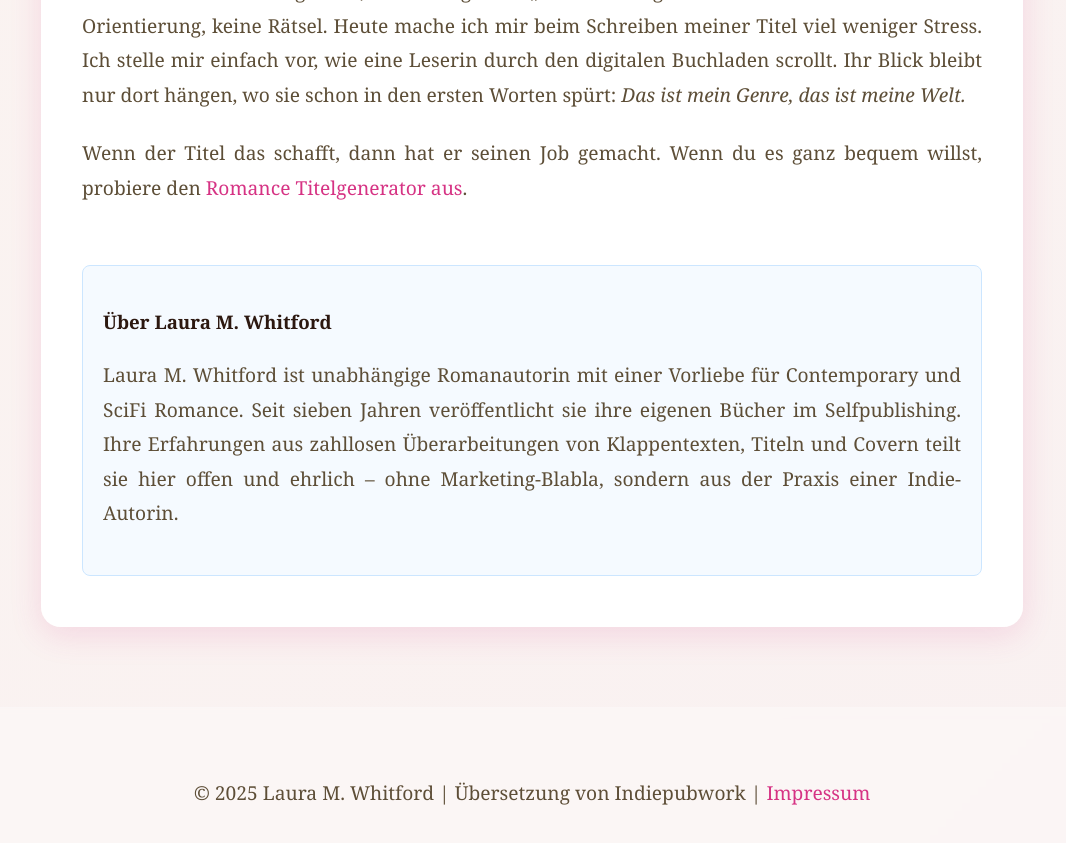
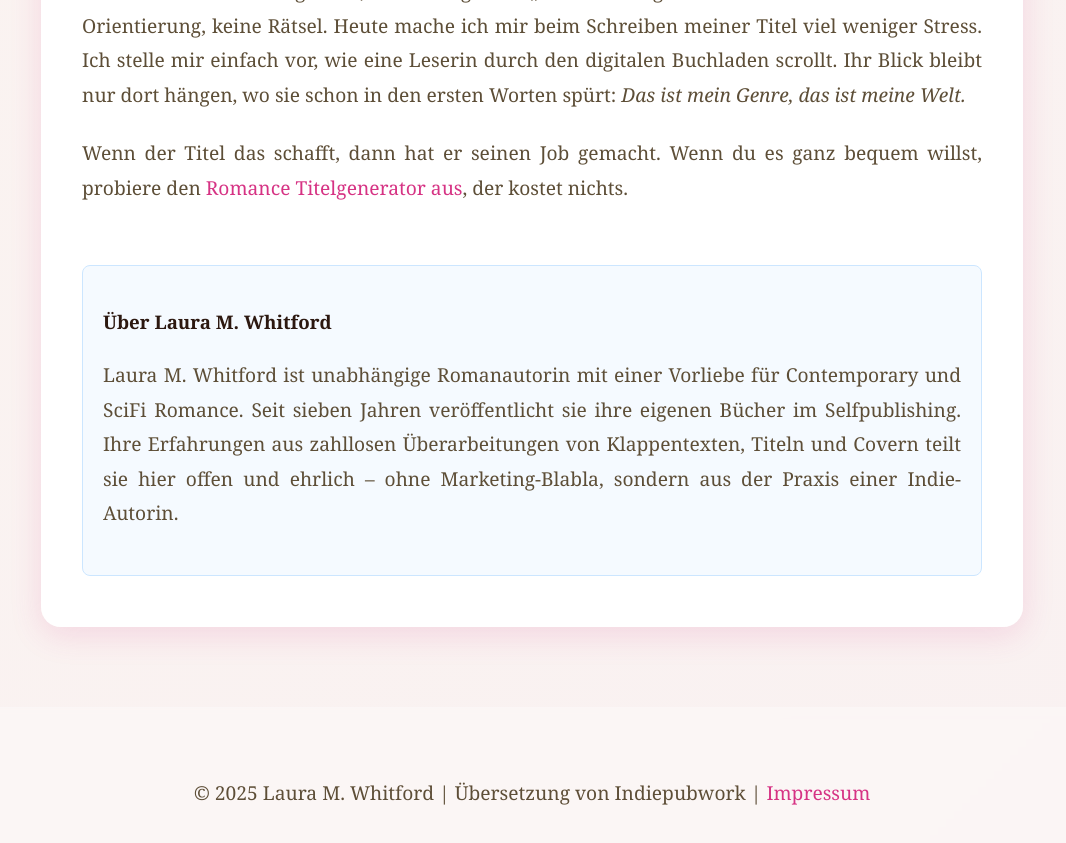
Before and after one commit to Indiepubwork/romantitel, a plain HTML site: page index.html in a window 1280 px wide. Shown: the part 4680-5523 px from the top of the page, without its empty margins (108-1174 px from the left). Drawn offline with Linux system fonts and the light colour scheme.

Commit message:
Update index.html

```diff
--- a/index.html
+++ b/index.html
@@ -63,7 +63,7 @@
     <h2>Mein Fazit nach einigen Jahren Selfpublishing</h2>
     <p>Ein guter Romantitel muss dem Leser ein Versprechen geben: <strong>Hier findest du genau das Leseerlebnis, das du suchst.</strong></p>
     <p>Ich habe mit der Zeit gelernt, viel weniger an „kreative Originalität“ zu denken. Leser suchen Orientierung, keine Rätsel. Heute mache ich mir beim Schreiben meiner Titel viel weniger Stress. Ich stelle mir einfach vor, wie eine Leserin durch den digitalen Buchladen scrollt. Ihr Blick bleibt nur dort hängen, wo sie schon in den ersten Worten spürt: <em>Das ist mein Genre, das ist meine Welt.</em></p>
-    <p>Wenn der Titel das schafft, dann hat er seinen Job gemacht. Wenn du es ganz bequem willst, probiere den <a href="https://deinklappentext.de/romance-titel-generator/">Romance Titelgenerator aus</a>.</p>
+    <p>Wenn der Titel das schafft, dann hat er seinen Job gemacht. Wenn du es ganz bequem willst, probiere den <a href="https://deinklappentext.de/romance-titel-generator/">Romance Titelgenerator aus</a>, der kostet nichts.</p>
 
     <section style="background:#f5faff; border:1px solid #cce6ff; padding:20px; margin-top:60px; border-radius:8px;" alt="Romantitel Romancewörter">
       <h3>Über Laura M. Whitford</h3>
```
